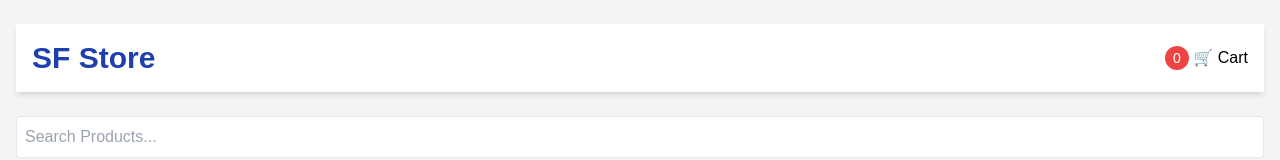
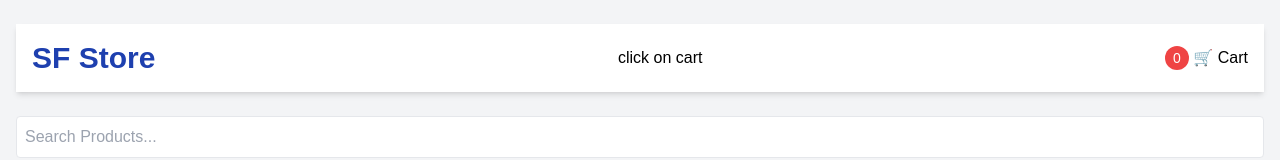
Before and after one commit to sufiyan45837/SUH-STORE, a plain HTML site: page index.html in a window 1280 px wide. Shown: the top 160 px of the page. Drawn offline with nearby package versions, Linux system fonts and the light colour scheme.

Commit message:
Initial commit

```diff
--- a/index.html
+++ b/index.html
@@ -24,7 +24,7 @@
     <div id="app" class="container mx-auto py-6 px-4">
         <!-- Header -->
         <header id="navbar" class="flex justify-between items-center bg-white p-4 shadow-md">
-            <h1 class="text-3xl font-bold text-blue-800">SF Store</h1>
+            <h1 class="text-3xl font-bold text-blue-800">SF Store <h2>click on cart </h2></h1>
             <button id="cartBtn" class="relative" onclick="showCheckoutForm()">
                 <span class="bg-red-500 text-white px-2 py-1 rounded-full text-sm" id="cartCount">0</span>
                 🛒 Cart
```
